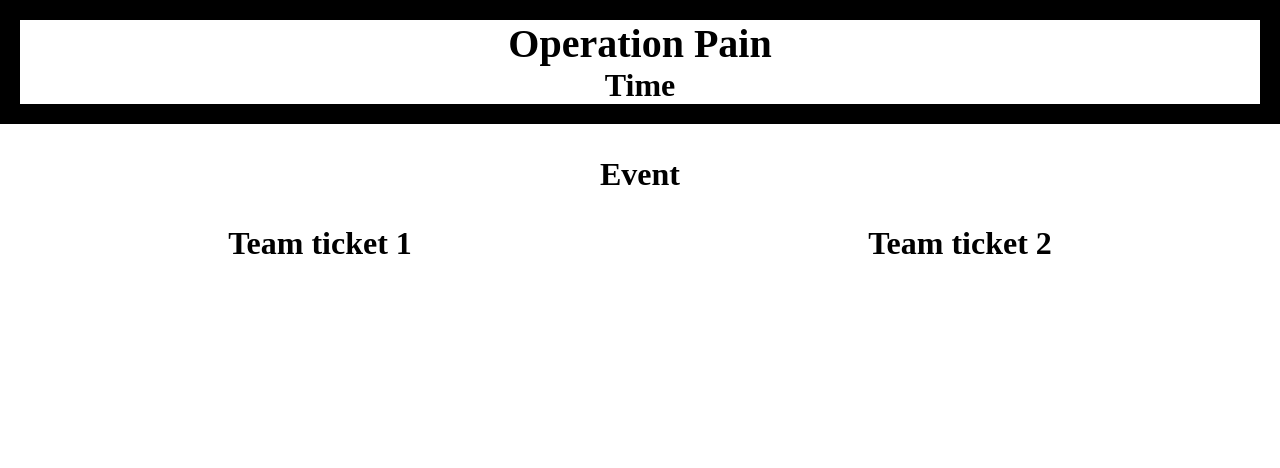
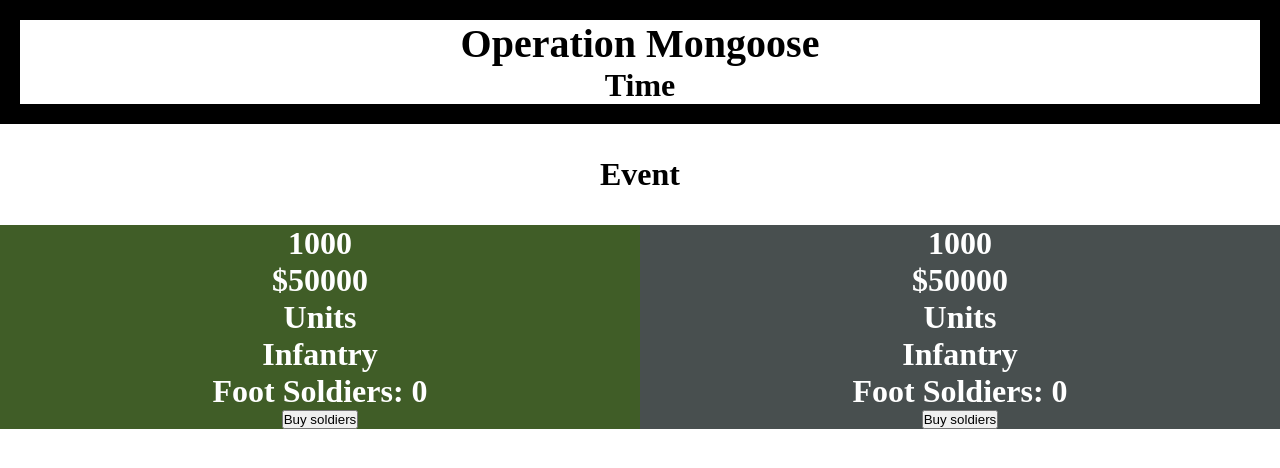
Before and after one commit to AidanMaldonado/WW2Game, a plain HTML site: page Game Files/index.html in a window 1280 px wide. Drawn offline with Linux system fonts and the light colour scheme.

Commit message:
Added basic functionality
Added css styling
Added Layout for troops
Created starting constructors

```diff
--- a/Game Files/index.html
+++ b/Game Files/index.html
@@ -17,10 +17,20 @@
       </div>
       <div class="infotabs">
         <div class="side1">
-          <h3>Team ticket 1</h3>
+          <h3 id="teamOneTickets">Team ticket 1</h3>
+          <h4 id="teamOneCash">$0</h4>
+          <h4>Units</h4>
+          <h4>Infantry</h4>
+          <h4>Foot Soldiers: 0</h4>
+          <button>Buy soldiers</button>
         </div>
         <div class="side2">
-          <h3>Team ticket 2</h3>
+          <h3 id="teamTwoTickets">Team ticket 2</h3>
+          <h4 id="teamTwoCash">$0</h4>
+          <h4>Units</h4>
+          <h4>Infantry</h4>
+          <h4>Foot Soldiers: 0</h4>
+          <button>Buy soldiers</button>
         </div>
       </div>
     </div>
--- a/Game Files/script.js
+++ b/Game Files/script.js
@@ -1,11 +1,54 @@
-let operationNamesArray = ["Tiger"];
+let operationNamesArray = [
+  "Tiger Strike",
+  "Blue Sun",
+  "Hidden Lilly",
+  "Urban Garden",
+  "Evening Light",
+  "Trident",
+  "Sunken Coast",
+  "Mongoose",
+  "Urgent Fury",
+  "Teardrop",
+  "Broken Glass",
+  "Capital Storm",
+];
 
+//Game vars
+let teamOneTickets = 1000;
+let teamTwoTickets = 1000;
+let teamOneCash = 50000;
+let teamTwoCash = 50000;
+//DOM vars
+let teamOneTicketTitle = document.getElementById("teamOneTickets");
+let teamTwoTicketTitle = document.getElementById("teamTwoTickets");
+let teamOneCashTitle = document.getElementById("teamOneCash");
+let teamTwoCashTitle = document.getElementById("teamTwoCash");
+
+//Constructor for the unit type
+function UnitType(unit, atk, cost) {
+  this.unitName = unit;
+  this.attackDmg = atk;
+  this.costOfUnit = cost;
+}
+
+const footSoldier = new UnitType("Foot Soldier", 1, 100);
+
+//Generates the name of the operation at game start
 function operationGenerator() {
   var arrayLength = operationNamesArray.length;
-  var randomNum = Math.random() * arrayLength;
-  console.log(randomNum);
+  var randomNum = Math.floor(Math.random() * arrayLength + 1);
+  var opName = operationNamesArray[randomNum - 1];
 
-  document.getElementById("operationName").innerHTML = "Operation Pain";
+  document.getElementById("operationName").innerHTML = "Operation " + opName;
 }
 
-operationGenerator();
+//Function is employed at game start
+function gameStart() {
+  operationGenerator();
+  teamTwoTicketTitle.innerHTML = teamTwoTickets;
+  teamOneTicketTitle.innerHTML = teamOneTickets;
+  teamOneCashTitle.innerHTML = "$" + teamOneCash;
+  teamTwoCashTitle.innerHTML = "$" + teamTwoCash;
+}
+
+gameStart();
--- a/Game Files/style.css
+++ b/Game Files/style.css
@@ -30,16 +30,19 @@ header {
   flex-direction: row;
   align-content: space-between;
   width: 100vw;
+  color: white;
 }
 
 .side1 {
   flex-grow: 1;
   text-align: center;
+  background-color: #405d27;
 }
 
 .side2 {
   flex-grow: 1;
   text-align: center;
+  background-color: #484f4f;
 }
 
 .event {
@@ -53,3 +56,7 @@ h1 {
 h3 {
   font-size: 2rem;
 }
+
+h4 {
+  font-size: 2rem;
+}
```
